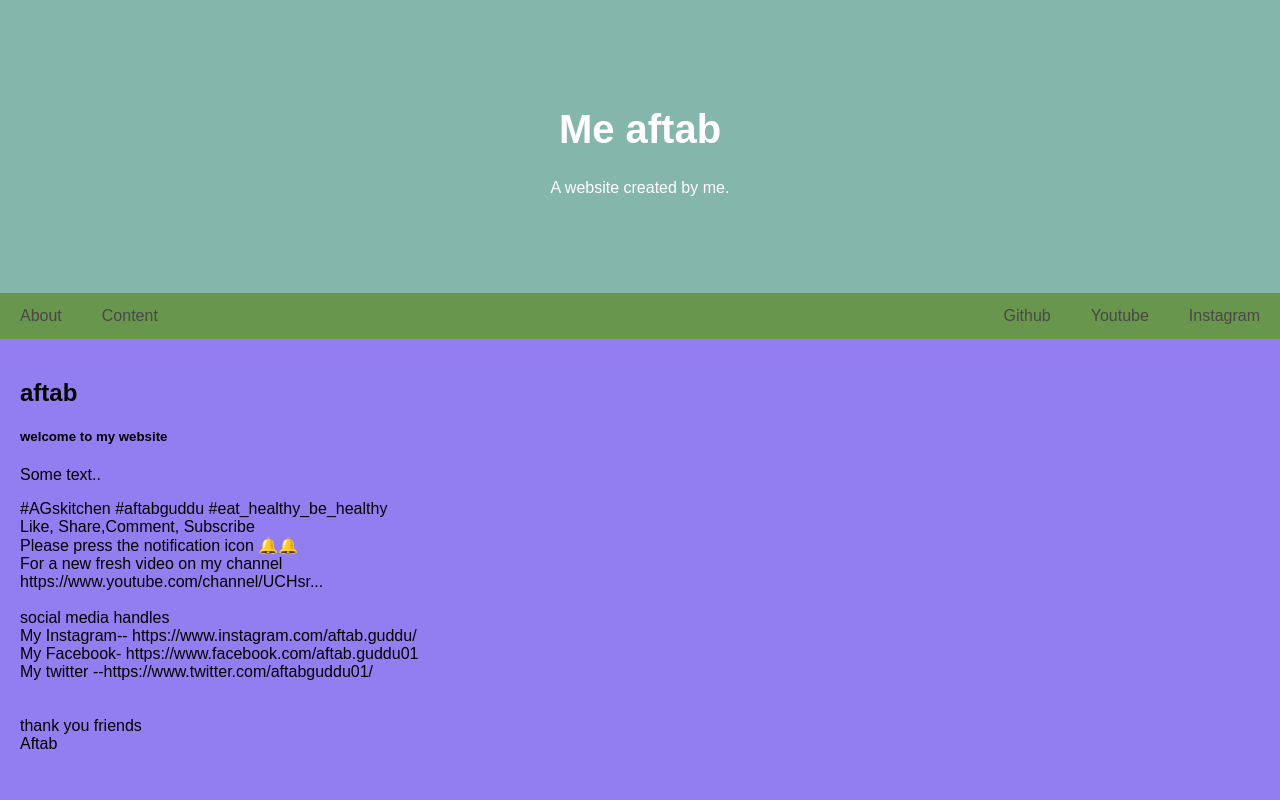
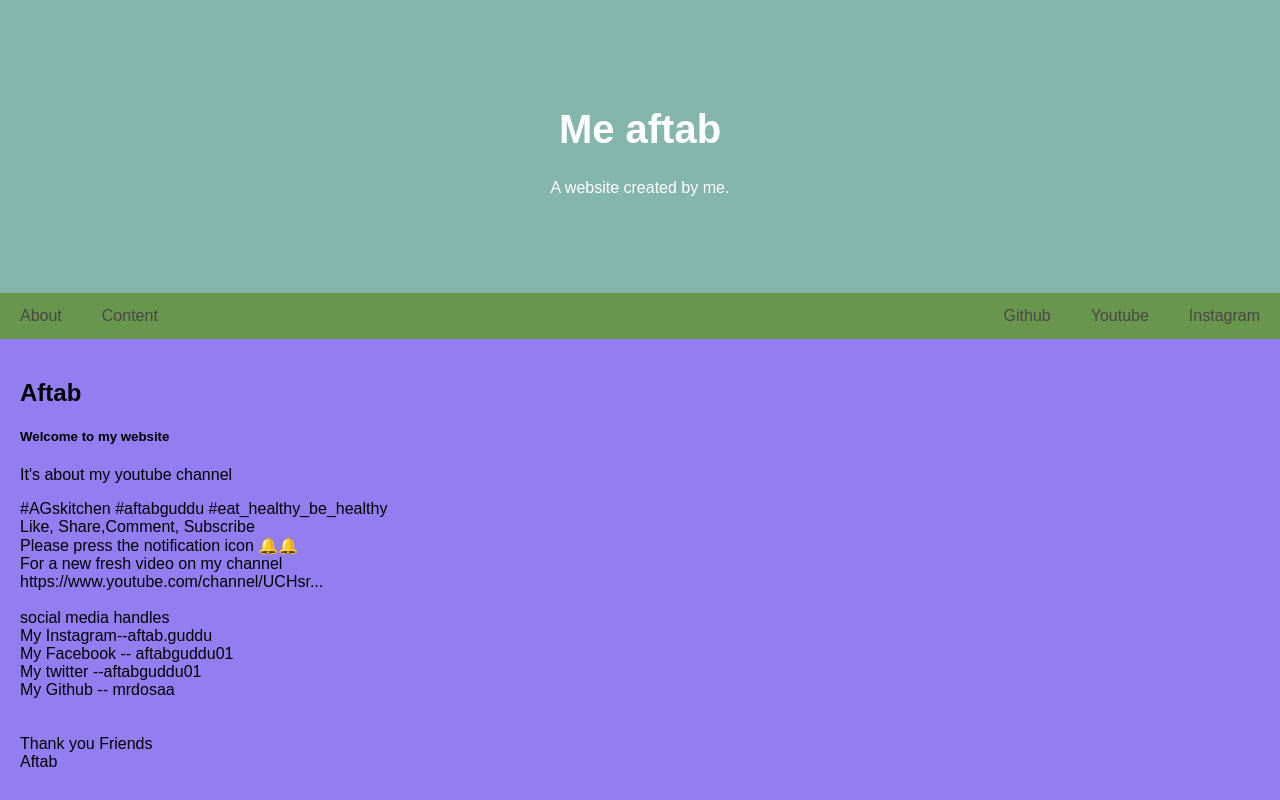
Before and after one commit to mrdosaa/aftab, a plain HTML site: page index.html in a window 1280 px wide. Shown: the top 800 px of the page. Drawn offline with Linux system fonts and the light colour scheme.

Commit message:
Update index.html

```diff
--- a/index.html
+++ b/index.html
@@ -127,9 +127,9 @@ body {
 
 
   <div class="main">
-    <h2>aftab</h2>
-    <h5>welcome to my website</h5>
-    <p>Some text..</p>
+    <h2>Aftab</h2>
+    <h5>Welcome to my website</h5>
+    <p>It's about my youtube channel </p>
     <p>#AGskitchen #aftabguddu #eat_healthy_be_healthy<br>
         Like, Share,Comment, Subscribe<br>
         Please press the notification icon 🔔🔔<br>
@@ -137,11 +137,12 @@ body {
         https://www.youtube.com/channel/UCHsr...<br>
         <br>
         social media handles <br>
-        My Instagram-- https://www.instagram.com/aftab.guddu/<br>
-        My Facebook- https://www.facebook.com/aftab.guddu01<br>
-        My twitter --https://www.twitter.com/aftabguddu01/<br>
+        My Instagram--aftab.guddu<br>
+        My Facebook -- aftabguddu01<br>
+        My twitter  --aftabguddu01<br>
+        My Github   -- mrdosaa<br>
         <br><br>
-        thank you friends<br>
+        Thank you Friends<br>
         Aftab<br>
     </p>
     <br>
```
